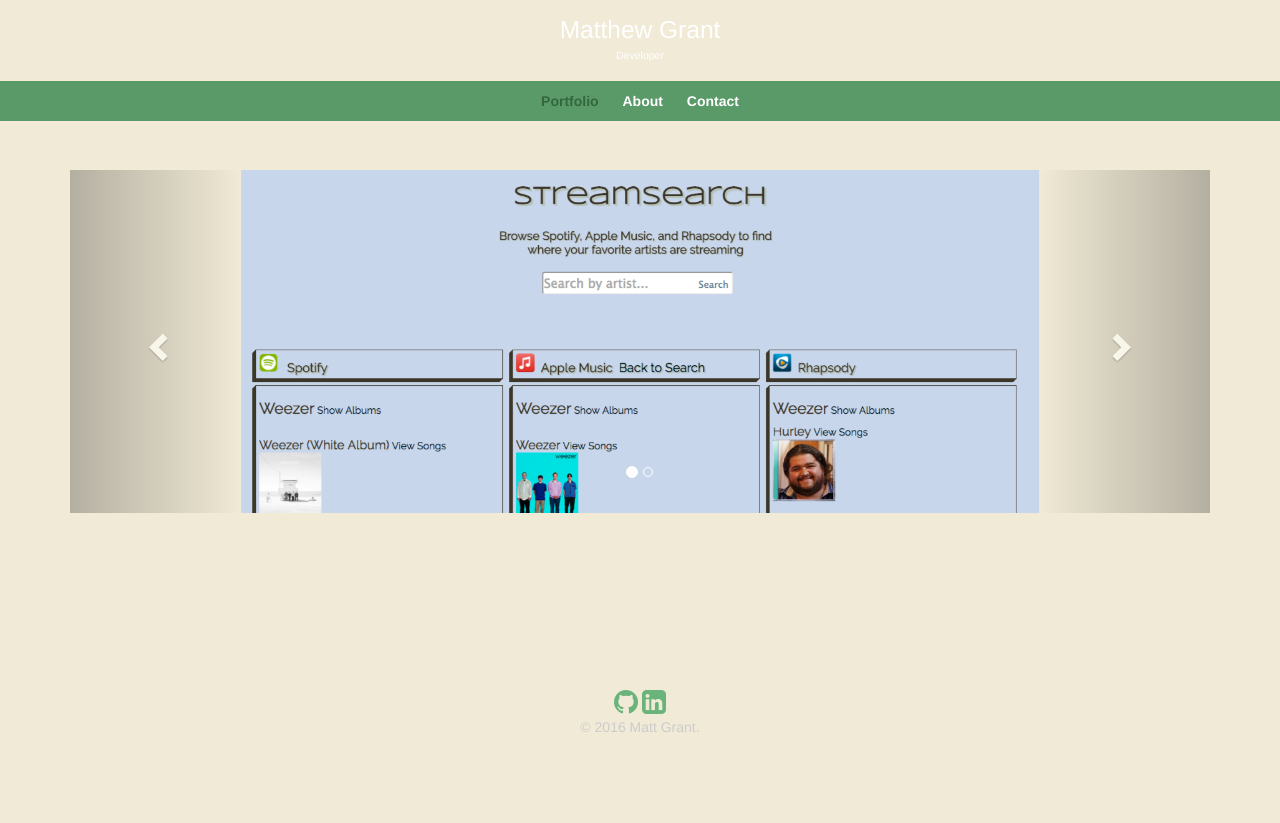
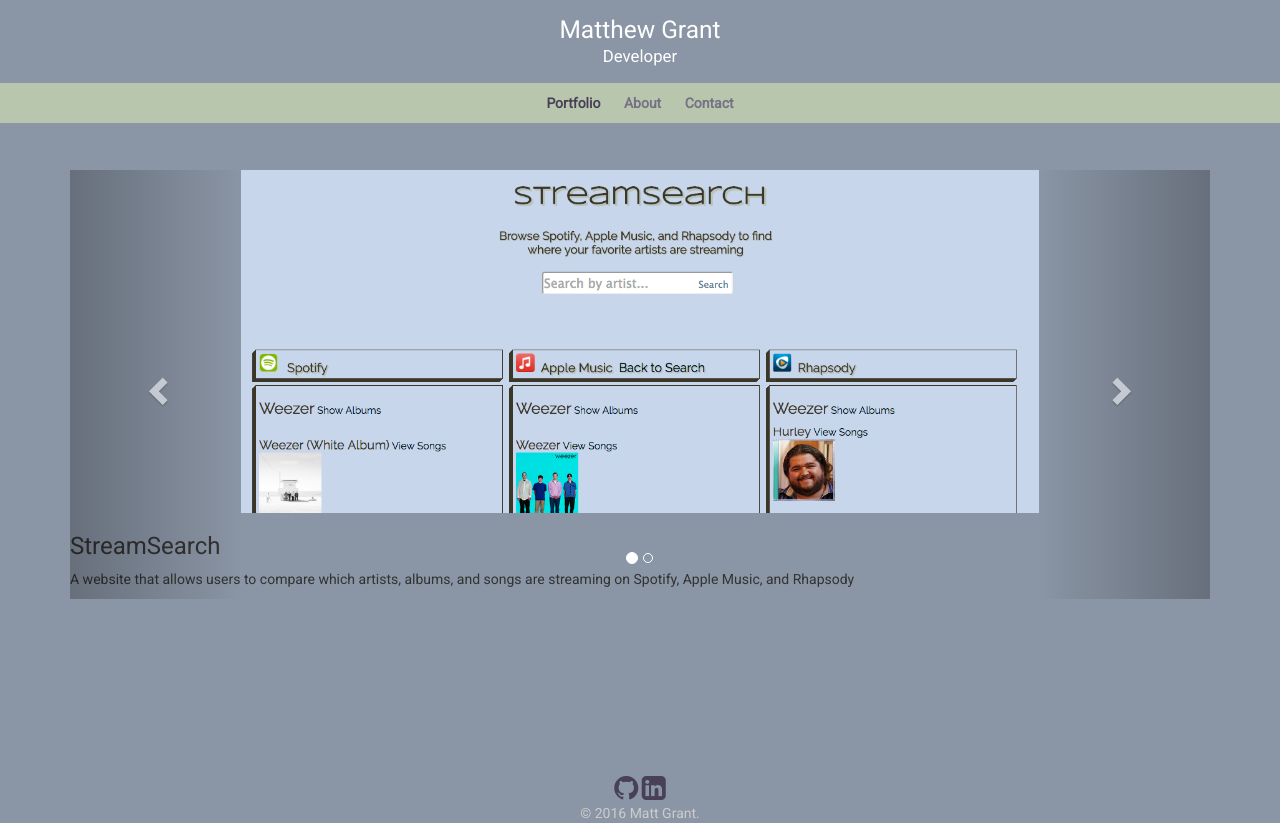
Before and after one commit to mattwgrant/Portfolio, a PHP site: page / in a window 1280 px wide. Before the commit the page ends 732 px from the top, so only its background shows below. Run offline with PHP 8.4, Linux system fonts and the light colour scheme; some libraries are stand-ins or nearby versions.

Commit message:
fonts, colors

```diff
--- a/about.html
+++ b/about.html
@@ -6,6 +6,7 @@
   <meta name="viewport" content="width=device-width, initial-scale=1">
   <link rel="stylesheet" href="https://maxcdn.bootstrapcdn.com/bootstrap/3.3.6/css/bootstrap.min.css">
   <link rel="stylesheet" href="https://maxcdn.bootstrapcdn.com/font-awesome/4.6.1/css/font-awesome.min.css">
+  <link href='https://fonts.googleapis.com/css?family=Roboto' rel='stylesheet' type='text/css'>
   <script src="https://ajax.googleapis.com/ajax/libs/jquery/1.12.2/jquery.min.js"></script>
   <script src="https://maxcdn.bootstrapcdn.com/bootstrap/3.3.6/js/bootstrap.min.js"></script>
   <script src="assets/main.js"></script>
--- a/home.html
+++ b/home.html
@@ -6,6 +6,7 @@
   <meta name="viewport" content="width=device-width, initial-scale=1">
   <link rel="stylesheet" href="https://maxcdn.bootstrapcdn.com/bootstrap/3.3.6/css/bootstrap.min.css">
   <link rel="stylesheet" href="https://maxcdn.bootstrapcdn.com/font-awesome/4.6.1/css/font-awesome.min.css">
+  <link href='https://fonts.googleapis.com/css?family=Roboto' rel='stylesheet' type='text/css'>
   <script src="https://ajax.googleapis.com/ajax/libs/jquery/1.12.2/jquery.min.js"></script>
   <script src="https://maxcdn.bootstrapcdn.com/bootstrap/3.3.6/js/bootstrap.min.js"></script>
   <script src="assets/main.js"></script>
@@ -53,10 +54,16 @@
         <div class="carousel-inner" role="listbox">
           <div class="item active">
             <a href="https://streamsearch.herokuapp.com/" target="_blank"><img src="images/streamsearch.png" alt="Chania" width="460" height="345"></a>
+            <p class="label"><h3>StreamSearch</h3>
+            A website that allows users to compare which artists, albums, and songs are streaming on Spotify, Apple Music, and Rhapsody
+            </p>
           </div>
 
           <div class="item">
             <a href="https://github.com/" target="_blank"><img src="images/mapthemap2.png" alt="Chania" width="460" height="345"></a>
+            <p class="label"><h3>Map the Map</h3>
+            Create a digital scrapbook by pinning pictures from your trip on a map, using Google Maps Geolocator
+            </p>
           </div>
 
          <!--  <div class="item">
@@ -69,7 +76,7 @@
         </div>
 
         <!-- Left and right controls -->
-        <a class="left carousel-control" href="#myCarousel" role="button" data-slide="prev">
+        <li><a class="left carousel-control" href="#myCarousel" role="button" data-slide="prev">
           <span class="glyphicon glyphicon-chevron-left" aria-hidden="true"></span>
           <span class="sr-only">Previous</span>
         </a>
--- a/style/style.css
+++ b/style/style.css
@@ -7,8 +7,9 @@
   height: 100%;
   margin: 0;
   padding: 0;
-  background-color: rgb(240, 234, 214);
+  background-color: #8A95A5;
   overflow: hidden;
+  font-family: Roboto;
 }
 
 a {
@@ -42,9 +43,10 @@
 }
 
 h2 {
-  font-size: 0.75em;
+  font-size: 1.2em;
   margin: -5px 0 0;
   font-weight: normal;
+  line-height: 0.8em;
 }
 
 #nameStyle {
@@ -109,6 +111,10 @@
 /*  z-index: 1;*/
 }
 
+.label h3 {
+  text-align: center;
+}
+
 h1 {
   text-align: center;
 }
@@ -122,7 +128,7 @@
 #resumeLink {
   text-decoration: none;
   color: black;
-  font-family: helvetica;
+  font-family: Roboto;
   font-size: 35px;
   margin-left: 35px;
 }
@@ -150,12 +156,12 @@
 }
 
 nav {
-  background: #599a68;
+  background: #B9C6AE;
 }
 
 /* links */
 a {
-  color: #6ab47b;
+  color: #474056;
   text-decoration: none;
 }
 
@@ -165,13 +171,13 @@
 
 /* color for nav link */
 nav a, nav a:visited {
-  color: #fff;
+  color: #757083;
   text-decoration: none;
 }
 
 /* selected nav link */
 nav a.selected, nav a:hover {
-  color: #32673f;
+  color: #474056;
   text-decoration: none;
 }
 
```
Also changed, not shown: contact.html (+3 -11 lines).
